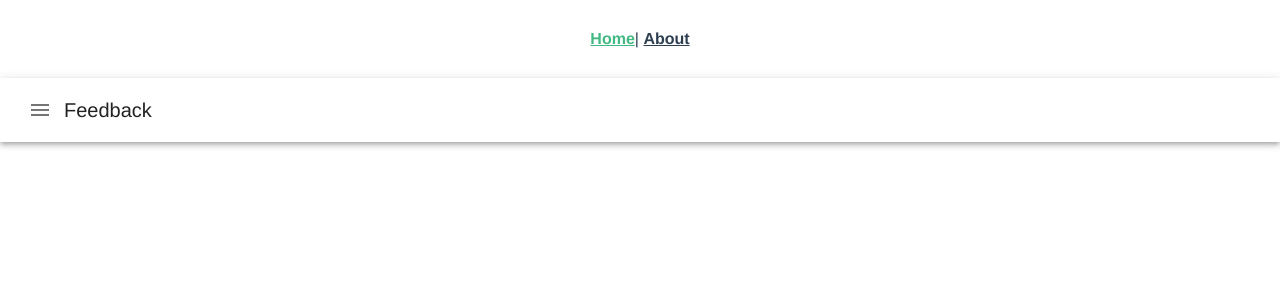
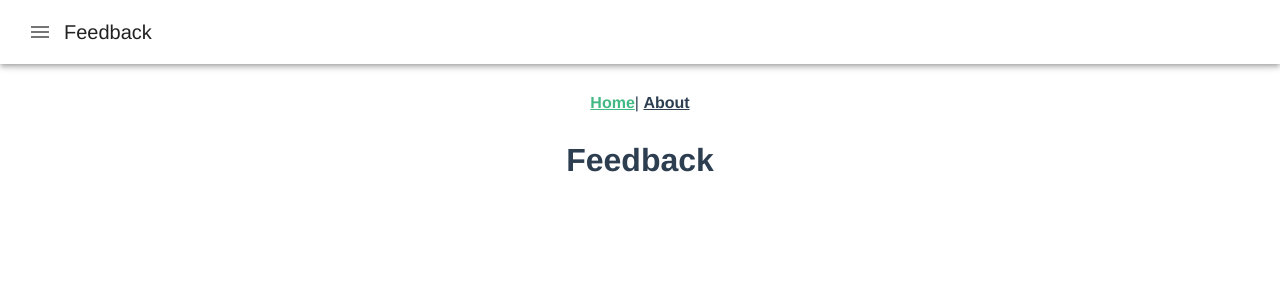
Before and after one commit to AdamCassidy/feedback-app, a Vue app: page / in a window 1280 px wide. Shown: the top 300 px of the page. Built offline with nearby package versions, Linux system fonts and the light colour scheme.

Commit message:
Added a title to the homepage and made the navigation drawer absolute.

```diff
--- a/src/App.vue
+++ b/src/App.vue
@@ -1,17 +1,12 @@
 <template>
   <div id="app">
-    <div id="nav">
-      <router-link to="/">Home</router-link>|
-      <router-link to="/about">About</router-link>
-    </div>
-    <router-view />
     <v-toolbar>
       <v-app-bar-nav-icon @click="openDrawer = !openDrawer"></v-app-bar-nav-icon>
       <v-toolbar-title>
         <router-link to="/" tag="span" style="cursor: pointer">Feedback</router-link>
       </v-toolbar-title>
     </v-toolbar>
-    <v-navigation-drawer v-model="openDrawer">
+    <v-navigation-drawer v-model="openDrawer" absolute>
       <v-list flat>
         <v-list-item-group>
           <v-list-item v-for="item in drawerItems" :key="item.key" router :to="item.link">
@@ -25,6 +20,11 @@
         </v-list-item-group>
       </v-list>
     </v-navigation-drawer>
+    <div id="nav">
+      <router-link to="/">Home</router-link>|
+      <router-link to="/about">About</router-link>
+    </div>
+    <router-view />
   </div>
 </template>
 
--- a/src/views/Home.vue
+++ b/src/views/Home.vue
@@ -1,5 +1,7 @@
 <template>
-  <div class="home"></div>
+  <div class="home">
+    <h1>Feedback</h1>
+  </div>
 </template>
 
 <script>
```
